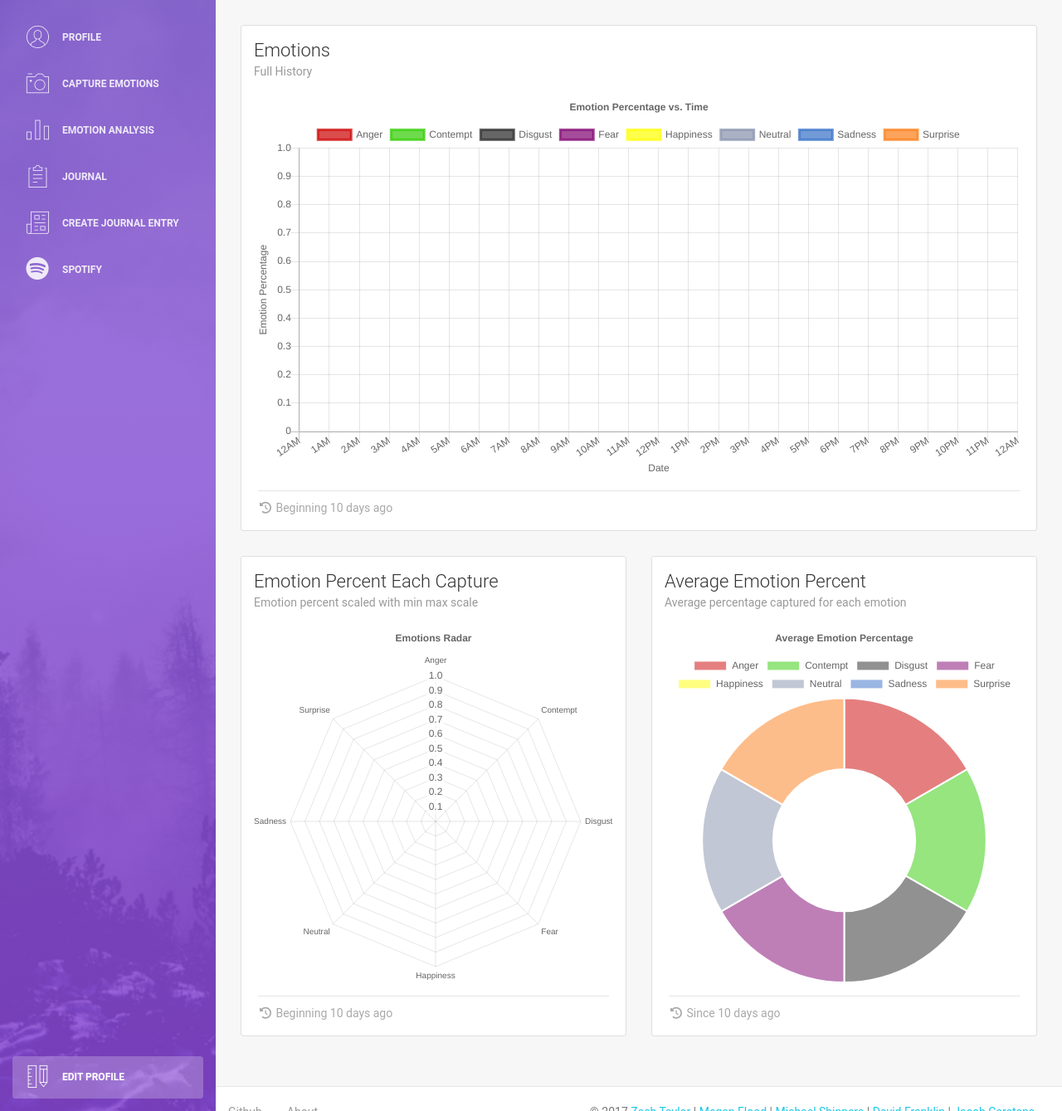
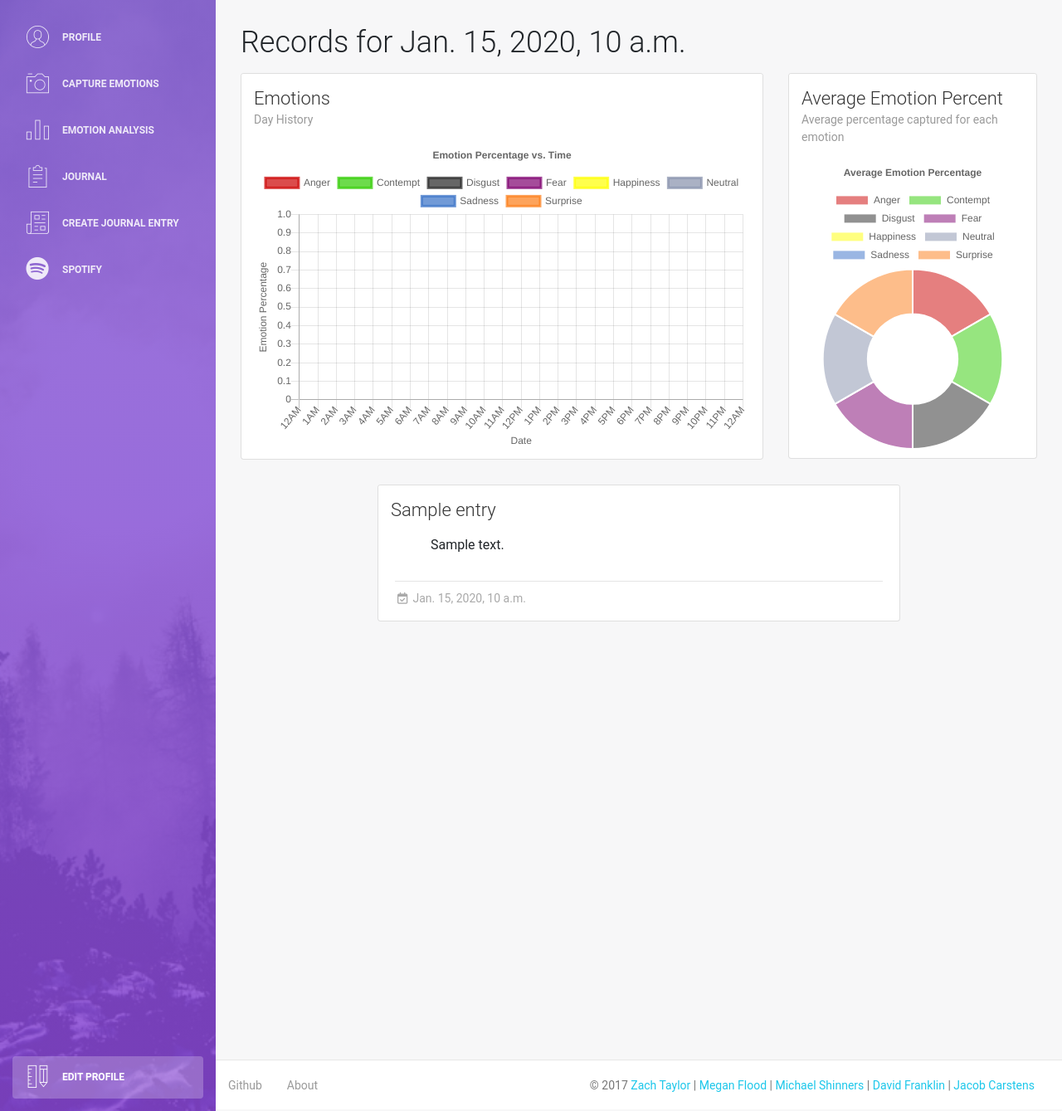
Before and after one commit to dave5801/emotion-reader, a Django app: template emotionreader/emotion_emotions/templates/emotion_emotions/history.html in a window 1280 px wide. Shown: the part 61-1400 px from the top of the page at 83% size. Run offline with Django 3.2, Linux system fonts and the light colour scheme; the template is opened without the code that fills it: most values are stand-ins (such as "Sample title", 1, 10 or a date in 2020); some libraries are stand-ins or nearby versions.

Commit message:
Completed history page History page displays day history and averages. Also displays journal entries.

```diff
--- a/emotionreader/emotion_emotions/templates/emotion_emotions/history.html
+++ b/emotionreader/emotion_emotions/templates/emotion_emotions/history.html
@@ -4,62 +4,62 @@
 
              <div class="content">
                 <div class="container-fluid">
+                    <h2 class="mt-0">Records for {{ date }}</h2>
                     <div class="row">
-                        <div class="col-md-12">
+                        <div class="col-md-8">
                             <div class="card ">
                                 <div class="card-header">
                                     <h4 class="card-title">Emotions</h4>
-                                    <p class="card-category">Full History</p>
+                                    <p class="card-category">Day History</p>
                                 </div>
                                 <div class="card-body" >
-                                    <canvas id="line" width="400" height="200"></canvas>
+                                    <canvas id="line" width="400" height="250"></canvas>
+                                </div>
+                            </div>
+                        </div>
+                        <div class="col-md-4">
+                            <div class="card">
+                                <div class="card-header ">
+                                    <h4 class="card-title">Average Emotion Percent</h4>
+                                    <p class="card-category">Average percentage captured for each emotion</p>
+                                </div>
+                                <div class="card-body ">
+                                    <canvas id="donut" width="200" height="262"></canvas>
+                                </div>
+                            </div>
+                        </div>
+                    </div>
+
+                    {% for entry in entries %}
+
+                    <div class="row">
+                        <div class="col-md-8" style="margin: auto;">
+                            <div class="card">
+                                <div class="card-header">
+                                    <h4 class="card-title">{{ entry.title }}</h4>
+                                </div>
+                                <div class="card-body">
+                                    <div class="row">
+                                        <div class="col-md-12">
+                                            <p style="text-indent: 3em;">
+                                                {{ entry.body }}
+                                            </p>
+                                        </div>
+                                    </div>
+                                    <div class="clearfix"></div>
                                 </div>
                                 <div class="card-footer ">
                                     <hr>
                                     <div class="stats">
-                                        <i class="fa fa-history"></i> Beginning {{ days_ago }} days ago
+                                        <i class="fa fa-calendar-check-o"></i> {{ entry.date }}
                                     </div>
                                 </div>
                             </div>
                         </div>
                     </div>
-                    <div class="row">
-                        <div class="col-md-6">
-                            <div class="card ">
-                                <div class="card-header ">
-                                    <h4 class="card-title">Emotion Percent Each Capture</h4>
-                                    <p class="card-category">Emotion percent scaled with min max scale</p>
-                                </div>
-                                <div class="card-body ">
-                                    <canvas id="radar" width="400" height="400"></canvas>
-                                </div>
-                                <div class="card-footer ">
 
-                                    <hr>
-                                    <div class="stats">
-                                        <i class="fa fa-history"></i> Beginning {{ days_ago }} days ago
-                                    </div>
-                                </div>
-                            </div>
-                        </div>
-                        <div class="col-md-6">
-                            <div class="card  card-tasks">
-                                <div class="card-header ">
-                                    <h4 class="card-title">Average Emotion Percent</h4>
-                                    <p class="card-category">Average percentage captured for each emotion</p>
-                                </div>
-                                <div class="card-body ">
-                                    <canvas id="donut" width="400" height="400"></canvas>
-                                </div>
-                                <div class="card-footer ">
-                                    <hr>
-                                    <div class="stats">
-                                        <i class="fa fa-history"></i> Since {{ days_ago }} days ago
-                                    </div>
-                                </div>
-                            </div>
-                        </div>
-                    </div>
+                    {% endfor %}
+
                 </div>
             </div>
 
@@ -177,68 +177,6 @@
             return (c);
         }
 
-        radar_datasets = []
-
-        for (i = 0; i <= dates.length - 1; i++) {
-            color = getRandomColor(dates.length - 1, i)
-            radar_datasets.push(
-                    {
-                        label: "My First dataset",
-                        backgroundColor: color,
-                        borderColor: color,
-                        pointBackgroundColor: color,
-                        data: [
-                            {{ min_max_anger }}[i],
-                            {{ min_max_contempt }}[i],
-                            {{ min_max_disgust }}[i],
-                            {{ min_max_fear }}[i],
-                            {{ min_max_happiness }}[i],
-                            {{ min_max_neutral }}[i],
-                            {{ min_max_sadness }}[i],
-                            {{ min_max_surprise }}[i]
-                        ]
-                    }
-
-                )
-        }
-
-
-
-
-
-
-        var config_radar = {
-            type: 'radar',
-            data: {
-                labels: [
-                    "Anger",
-                    "Contempt",
-                    "Disgust",
-                    "Fear",
-                    "Happiness",
-                    "Neutral",
-                    "Sadness",
-                    "Surprise"
-                ],
-                datasets: radar_datasets
-            },
-            options: {
-                legend: {
-                    display: false,
-                    position: 'top',
-                },
-                title: {
-                    display: true,
-                    text: 'Emotions Radar'
-                },
-                scale: {
-                  ticks: {
-                    beginAtZero: true
-                  }
-                }
-            }
-        };
-
 
         var config_donut = {
             type: 'doughnut',
@@ -301,7 +239,6 @@
             var ctx = document.getElementById("donut").getContext("2d");
             window.myDoughnut = new Chart(ctx, config_donut);
 
-            window.myRadar = new Chart(document.getElementById("radar"), config_radar);
         };
 
 </script>
--- a/emotionreader/emotion_profile/views.py
+++ b/emotionreader/emotion_profile/views.py
@@ -58,8 +58,6 @@
     def get(self, *args, **kwargs):
         """Redirect home if not logged in."""
         self.kwargs['username'] = self.request.user.get_username()
-        if self.kwargs['username'] == '':
-            return redirect('home')
 
         return super(ProfileView, self).get(*args, **kwargs)
 
@@ -85,16 +83,12 @@
     def get(self, *args, **kwargs):
         """Redirect home if not logged in."""
         self.kwargs['username'] = self.request.user.get_username()
-        if self.kwargs['username'] == '':
-            return redirect('home')
 
         return super(UpdateProfile, self).get(*args, **kwargs)
 
     def post(self, *args, **kwargs):
         """Redirect home if not logged in."""
         self.kwargs['username'] = self.request.user.get_username()
-        if self.kwargs['username'] == '':
-            return redirect('home')
 
         return super(UpdateProfile, self).post(*args, **kwargs)
 
```
Also changed, not shown: emotionreader/emotion_emotions/views.py (+60 -8 lines).
